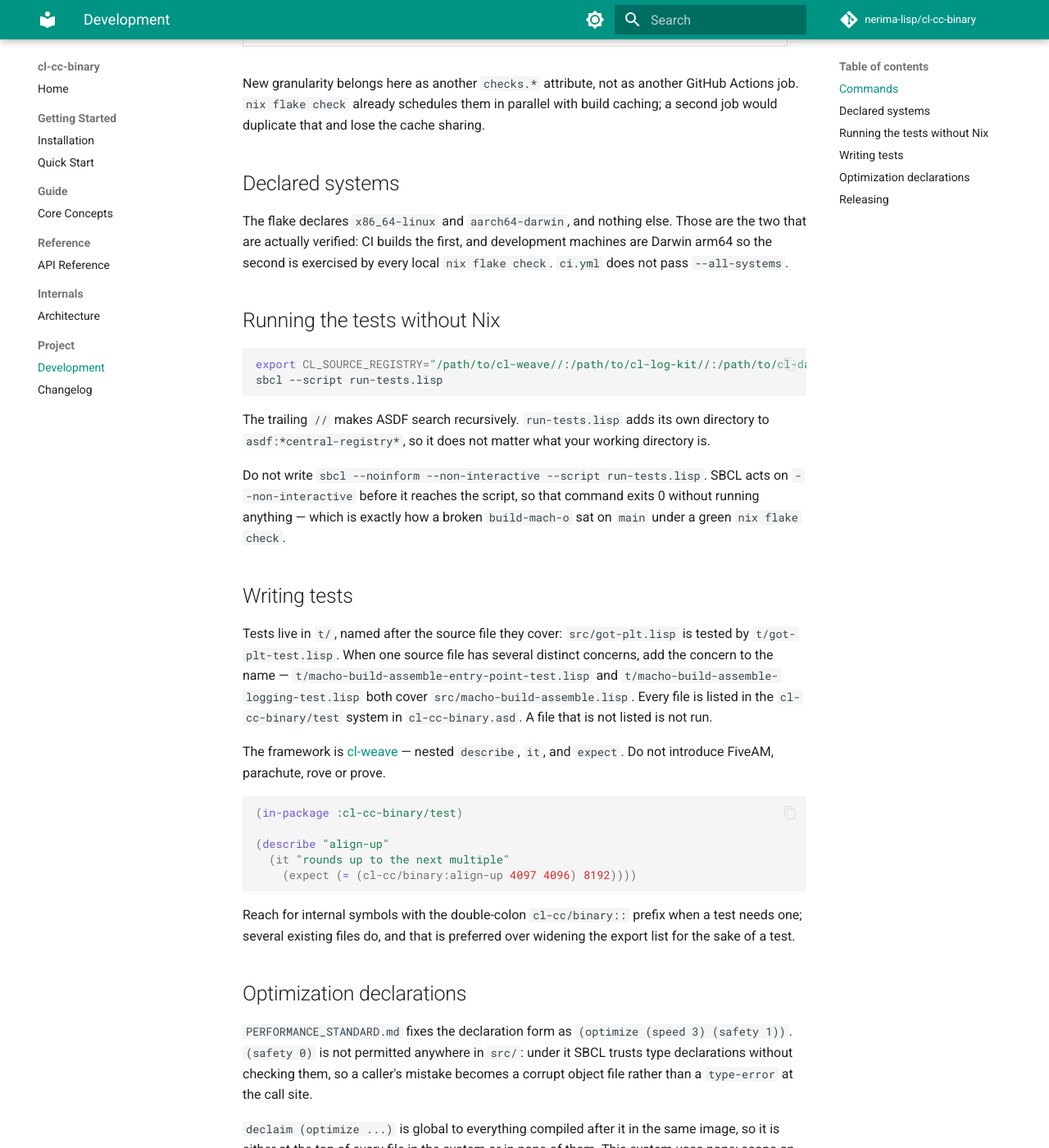
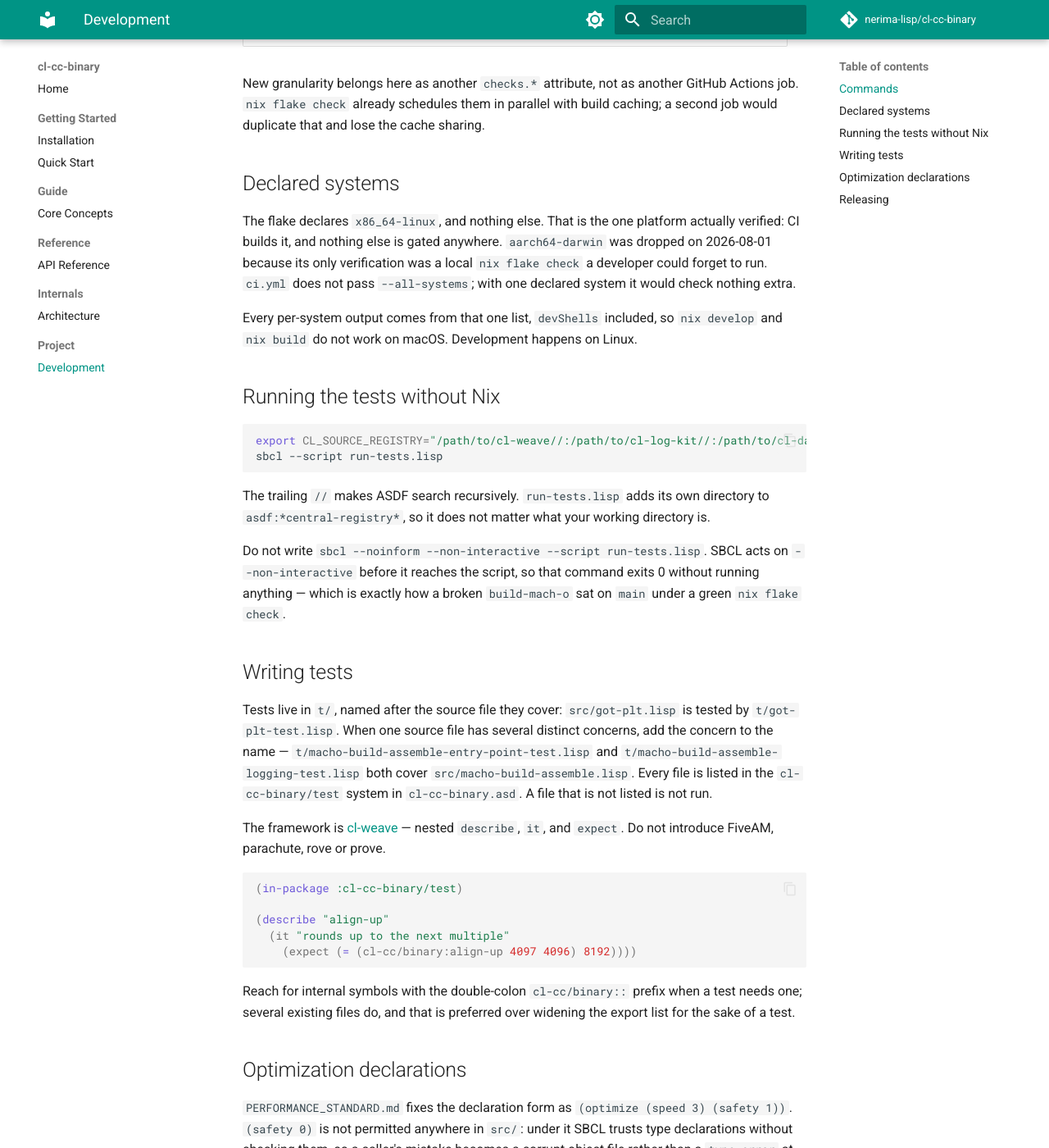
Before and after one commit to nerima-lisp/cl-cc-binary, an MkDocs documentation site: the page built from docs/src/development.md, in a window 1280 px wide and 1400 px high, scrolled down 861 px. Shown: the whole window at 82% size. Built offline with MkDocs 1.6.1 and Material for MkDocs 9.7.7, drawn with Linux system fonts in a browser that asks for light colours; comment, search, counter and statistics services are not loaded; some of the changed text lies outside the part shown.

Commit message:
2026-08-01 の組織規約に合わせる
CHANGELOG.md と docs/src/changelog.md を削除する。履歴は GitHub Release
description を唯一の正典とする。release.yml が CHANGELOG から本文を切り出して
いたので、本文が空の draft を作る形へ変える。これを直さないままファイルを消すと
リリースが必ず失敗する。タグと .asd の :version の照合と nix flake check は
そのまま残す。

flake.nix の systems を x86_64-linux のみにする。検証していないプラット
フォームを宣言しないため。mkPackageFlake は packages/checks/apps/devShells
すべてを同じ systems から生成するので、macOS 上での nix develop と nix build
は不可能になる。開発は Linux 環境で行う前提とする。

.asd の書き方を揃える。(in-package #:asdf-user) を先頭に置き、メタデータの
キー順を templates/PACKAGE.asd の順に合わせ、本体システムに :in-order-to を
書く。

````diff
--- a/docs/mkdocs.yml
+++ b/docs/mkdocs.yml
@@ -3,10 +3,8 @@
 # Build:   mkdocs build -f docs/mkdocs.yml --strict
 # Serve:   mkdocs serve  -f docs/mkdocs.yml
 #
-# Run both from the repository root, not from docs/: pymdownx.snippets resolves
-# base_path against the working directory, and docs/src/changelog.md pulls in
-# the root CHANGELOG.md. The Nix flake (`nix build .#docs`) does the same
-# offline, and `nix flake check` fails on a broken link or an unlisted page.
+# The Nix flake (`nix build .#docs`) does the same offline, and
+# `nix flake check` fails on a broken link or an unlisted page.
 
 site_name: cl-cc-binary
 site_description: >-
@@ -59,13 +57,6 @@ markdown_extensions:
   - pymdownx.superfences
   - pymdownx.tabbed:
       alternate_style: true
-  - pymdownx.snippets:
-      # Resolved against the directory mkdocs is invoked from (the repository
-      # root — see the Build/Serve commands above), so docs/src/changelog.md
-      # can include the root CHANGELOG.md instead of duplicating it.
-      base_path:
-        - "."
-      check_paths: true
 
 # Every page under docs/src/ must appear here: --strict fails the build on an
 # unlisted page. That is deliberate, so the nav cannot silently fall behind.
@@ -82,7 +73,6 @@ nav:
       - Architecture: architecture.md
   - Project:
       - Development: development.md
-      - Changelog: changelog.md
 
 not_in_nav: |
   notes/
--- a/docs/src/development.md
+++ b/docs/src/development.md
@@ -31,10 +31,15 @@ build caching; a second job would duplicate that and lose the cache sharing.
 
 ## Declared systems
 
-The flake declares `x86_64-linux` and `aarch64-darwin`, and nothing else. Those
-are the two that are actually verified: CI builds the first, and development
-machines are Darwin arm64 so the second is exercised by every local
-`nix flake check`. `ci.yml` does not pass `--all-systems`.
+The flake declares `x86_64-linux`, and nothing else. That is the one platform
+actually verified: CI builds it, and nothing else is gated anywhere.
+`aarch64-darwin` was dropped on 2026-08-01 because its only verification was a
+local `nix flake check` a developer could forget to run. `ci.yml` does not pass
+`--all-systems`; with one declared system it would check nothing extra.
+
+Every per-system output comes from that one list, `devShells` included, so
+`nix develop` and `nix build` do not work on macOS. Development happens on
+Linux.
 
 ## Running the tests without Nix
 
@@ -94,8 +99,15 @@ them. This system uses none; scope an optimization to a single function with
 
 ## Releasing
 
-Bump `:version` in `cl-cc-binary.asd`, move the `## [Unreleased]` entries into a
-new `## [X.Y.Z] - YYYY-MM-DD` section in `CHANGELOG.md`, then push the matching
-`vX.Y.Z` tag. `release.yml` refuses a tag that disagrees with the `.asd`
-version, and builds the release body from the changelog section with that exact
-heading, so a deviation in either place fails the release.
+Bump `:version` in `cl-cc-binary.asd`, then push the matching `vX.Y.Z` tag.
+`release.yml` refuses a tag that disagrees with the `.asd` version, runs
+`nix flake check`, and creates the
+[GitHub release](https://github.com/nerima-lisp/cl-cc-binary/releases) as an
+empty draft. Write the release notes into that draft and publish it:
+
+```sh
+gh release edit vX.Y.Z --notes-file release-notes.md --draft=false
+```
+
+The release description is the only canonical changelog in this org; there is
+no `CHANGELOG.md` in the tree.
````
Also changed, not shown: docs/src/architecture.md (+1 -1 lines), docs/src/changelog.md (deleted, +0 -1 lines), docs/src/index.md (+2 -1 lines), CHANGELOG.md (deleted), 3 other files.
